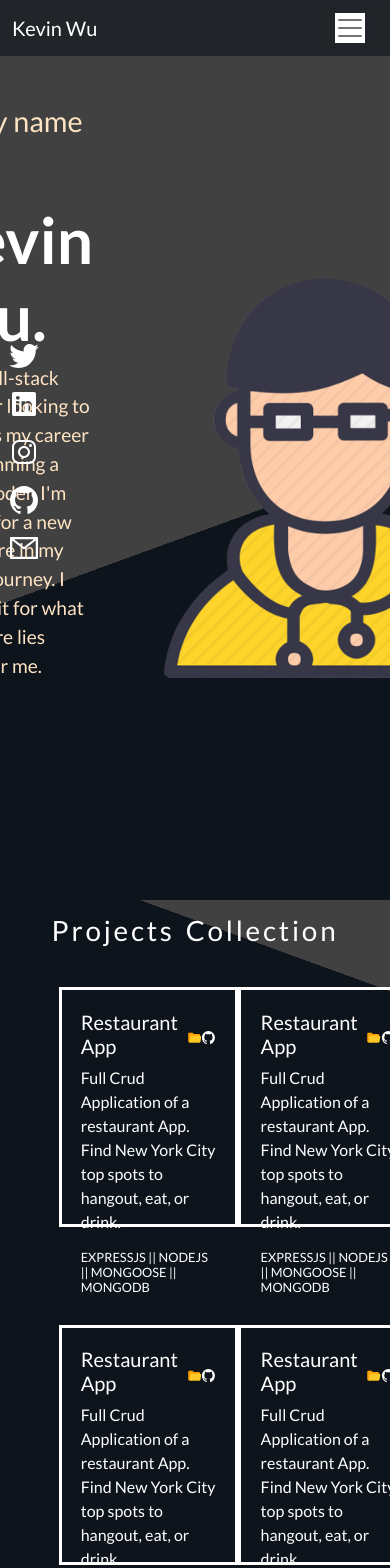
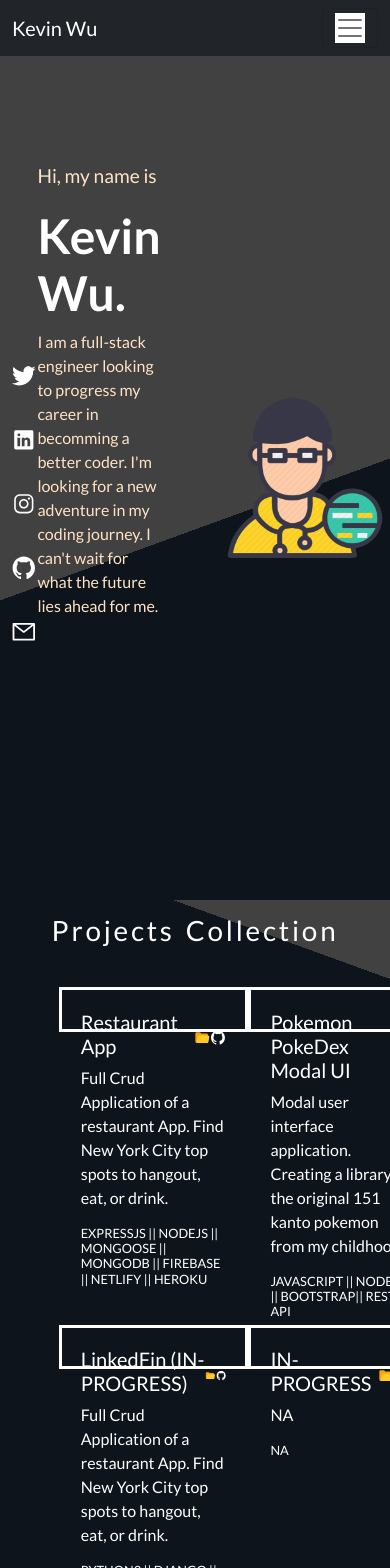
Before and after one commit to KdoubleUs/React-landing-page, a React (Create React App) app: page / in a window 390 px wide. Shown: the top 1568 px of the page. Built offline with nearby package versions, Linux system fonts and the light colour scheme.

Commit message:
addded a page tracker

```diff
--- a/src/App.css
+++ b/src/App.css
@@ -140,6 +140,18 @@
   justify-content: flex-start;
   justify-items: flex-start;
 }
+.footer {
+  position: relative;
+  bottom: 0;
+  justify-content: flex-end;
+  margin-top: auto;
+  padding: 0;
+  font-size: 0.7em;
+  font-weight: 700;
+  letter-spacing: 0.5em;
+  font-style: italic;
+  color: antiquewhite;
+}
 .inputs {
   margin: 1em;
 }
@@ -227,9 +239,79 @@
 }
 
 .contact-title {
+  margin-top: 5em;
   font-weight: 700;
 }
 .label {
   font-weight: 900;
   color: bisque;
 }
+
+/*page circle*/
+.circle-trackers {
+  position: fixed;
+  height: 1em;
+  width: 1em;
+  right: 0;
+  top: 30%;
+  margin-right: 1em;
+}
+.page-circle {
+  z-index: 5;
+  height: 1em;
+  width: 1em;
+  background-color: white;
+  border-radius: 50%;
+  margin-top: 2em;
+  cursor: pointer;
+}
+
+/* MOBILE MEDIA QUERIES*/
+@media (max-width: 390px) {
+  .app {
+    width: 100vw;
+  }
+  .landing-section {
+    width: 100vw;
+  }
+  .hero {
+    height: 10em;
+    width: 10em;
+    margin-right: 4em;
+  }
+  .top-head {
+    font-size: 1.2em;
+  }
+  .name-title {
+    font-size: 3em;
+  }
+  .bottom-head {
+    font-size: 1em;
+  }
+  .social-svg {
+    font-size: 1.6em;
+    margin-top: 1em;
+  }
+  .social-links {
+    position: fixed;
+  }
+  .card-container {
+    height: 2em;
+    width: auto;
+  }
+  .project-container {
+    display: flex;
+    flex-direction: row;
+    width: 10em;
+    height: auto;
+    flex-wrap: nowrap;
+  }
+  .project-section {
+    width: 100vw;
+    height: 100%;
+  }
+  #project {
+    height: 100vh;
+    width: 100vw;
+  }
+}
--- a/src/App.js
+++ b/src/App.js
@@ -7,9 +7,12 @@ import Social from "./components/social";
 import Experience from "./Pages/Experience";
 import AboutMe from "./Pages/AboutMe";
 import Contact from "./Pages/Contact";
+import Footer from "./components/footer";
+import Circle from "./components/circle";
 function App() {
   return (
     <div className="app">
+      {/* <Circle /> */}
       <Navigation />
       <Landing />
       <Social />
--- a/src/Pages/Contact.jsx
+++ b/src/Pages/Contact.jsx
@@ -1,6 +1,7 @@
 import React from "react";
 import styled from "styled-components";
 import { motion } from "framer-motion";
+import Footer from "../components/footer";
 
 const Section = styled.section`
   height: 100vh;
@@ -90,6 +91,7 @@ function Contact() {
             </motion.button>
           </table>
         </form>
+        <Footer />
       </Container>
     </Section>
   );
--- a/src/components/Landing.jsx
+++ b/src/components/Landing.jsx
@@ -9,11 +9,11 @@ export const Section = styled.section`
   justify-content: center;
 `;
 const Container = styled.section`
-display:grid;
-grid-template-columns: 1fr 1fr;
-height:100vh;
-padding: 3rem calc((100vw-1300px) / 2) @media screen and (max-width: 768px) {
-    grid-template-columns: 1fr;
+  display: grid;
+  grid-template-columns: 1fr 1fr;
+  height: 100vh;
+  // padding: 3rem calc((100vw-1300px) / 2) @media screen and (max-width: 768px) {
+  //     grid-template-columns: 1fr;
 `;
 const ColumnLeft = styled.div`
   display: flex;
@@ -40,7 +40,7 @@ const fadeFromBelow = {
 };
 export default function Landing() {
   return (
-    <Section>
+    <Section className="landing-section">
       <Container className="main-page">
         <ColumnLeft>
           <motion.p
--- a/src/components/Project.jsx
+++ b/src/components/Project.jsx
@@ -10,7 +10,7 @@ grid-template-rows: 1fr 1fr;
 height: 80vh;
 width: 70%;
 margin-top: 2em;
-padding: 3rem calc((100vw-1300px) / 2) @media screen and (max-width: 768px) {
+padding: 3rem calc((100vw-1300px) / 2) @media screen and (max-width: 400px) {
     grid-template-columns: 1fr;
 
 `;
@@ -19,44 +19,33 @@ function Project() {
   return (
     <div id="project">
       <h1 className="prj-title"> Projects Collection</h1>
-      <Section>
-        <Container>
+      <Section className="project-section">
+        <Container className="project-container">
           <Card
             title="Restaurant App"
             text="Full Crud Application of a restaurant App. Find New York City top spots
           to hangout, eat, or drink."
-            tools="EXPRESSJS || NODEJS || MONGOOSE || MONGODB "
+            tools="EXPRESSJS || NODEJS || MONGOOSE || MONGODB || FIREBASE || NETLIFY || HEROKU"
           ></Card>
           <Card
-            title="Restaurant App"
+            title="Pokemon PokeDex Modal UI"
+            text="Modal user interface application. Creating a library of the original 151 kanto pokemon from my childhood."
+            tools="JAVASCRIPT || NODEJS || BOOTSTRAP|| REST-API"
+          ></Card>
+          <Card
+            title="Card War Game"
+            text="A game of card war using vanilla javascript, css, and html. This game focuses on the fundamental of object-oriented programming, event-handling, and conditional rendering.
+             A simple and fun game to play!"
+            tools="JAVASCRIPT || HTML5 || CSS3"
+          ></Card>
+          <Card
+            title="LinkedFin (IN-PROGRESS)"
             text="Full Crud Application of a restaurant App. Find New York City top spots
           to hangout, eat, or drink."
-            tools="EXPRESSJS || NODEJS || MONGOOSE || MONGODB "
+            tools="PYTHON3 || DJANGO || REACTJS || JAVASCRIPT || HEROKU || NETLIFY "
           ></Card>
-          <Card
-            title="Restaurant App"
-            text="Full Crud Application of a restaurant App. Find New York City top spots
-          to hangout, eat, or drink."
-            tools="EXPRESSJS || NODEJS || MONGOOSE || MONGODB "
-          ></Card>
-          <Card
-            title="Restaurant App"
-            text="Full Crud Application of a restaurant App. Find New York City top spots
-          to hangout, eat, or drink."
-            tools="EXPRESSJS || NODEJS || MONGOOSE || MONGODB "
-          ></Card>
-          <Card
-            title="Restaurant App"
-            text="Full Crud Application of a restaurant App. Find New York City top spots
-          to hangout, eat, or drink."
-            tools="EXPRESSJS || NODEJS || MONGOOSE || MONGODB "
-          ></Card>{" "}
-          <Card
-            title="Restaurant App"
-            text="Full Crud Application of a restaurant App. Find New York City top spots
-        to hangout, eat, or drink."
-            tools="EXPRESSJS || NODEJS || MONGOOSE || MONGODB "
-          ></Card>
+          <Card title="IN-PROGRESS" text="NA" tools="NA "></Card>
+          <Card title="IN-PROGRESS" text="NA" tools="NA"></Card>
         </Container>
       </Section>
     </div>
--- /dev/null
+++ b/src/components/circle.jsx
@@ -0,0 +1,56 @@
+import React from "react";
+import { useState, useEffect } from "react";
+let url = window.location.href;
+const lastSegment = url.split("#").pop();
+console.log(lastSegment);
+function Circle() {
+  const [identify, setIdentification] = useState(0);
+  const listenScrollEvent = event => {
+    if (window.scrollY < 699) {
+      setIdentification(1);
+      console.log(identify);
+      console.log(event.target.value);
+      document.getElementById(identify.toString()).style.backgroundColor =
+        "green";
+      console.log(`page 1`);
+    } else if (window.scrollY > 700 && window.scrollY < 1300) {
+      setIdentification(2);
+      console.log(identify);
+      document.getElementById(identify.toString()).style.backgroundColor =
+        "green";
+
+      //   console.log(`page 2`);
+    } else if (window.scrollY > 1400 && window.scrollY < 1700) {
+      document.getElementById("3").style.backgroundColor = "green";
+
+      console.log(`page 3`);
+    } else if (window.scrollY > 2100 && window.scrollY < 2400) {
+      document.getElementById("4").style.backgroundColor = "green";
+
+      console.log(`page 4`);
+    } else if (window.scrollY > 2800 && window.scrollY < 3200) {
+      document.getElementById("5").style.backgroundColor = "green";
+
+      console.log(`page 5`);
+    }
+  };
+  useEffect(() => {
+    window.addEventListener("scroll", listenScrollEvent);
+    // document.getElementById(identify).style.backgroundColor = "green";
+    // document.getElementsByClassName("page-circle").style.backgroundColor =
+    //   "white";
+    return () => window.removeEventListener("scroll", listenScrollEvent);
+  }, [identify]);
+  return (
+    <div className="circle-trackers">
+      <a className="page-circle"></a>
+      <div className="page-circle" id="1"></div>
+      <div className="page-circle" id="2"></div>
+      <div className="page-circle" id="3"></div>
+      <div className="page-circle" id="4"></div>
+      <div className="page-circle" id="5"></div>
+    </div>
+  );
+}
+
+export default Circle;
--- a/src/components/footer.jsx
+++ b/src/components/footer.jsx
@@ -1,7 +1,7 @@
 import React from "react";
 
-function footer() {
-  return <div>2022 Copyright NYC Created </div>;
+function Footer() {
+  return <h1 className="footer">2022 NYC Created BY KEVIN WU </h1>;
 }
 
-export default footer;
+export default Footer;
--- a/src/components/social.jsx
+++ b/src/components/social.jsx
@@ -35,6 +35,7 @@ function Social() {
       </motion.a>
       <motion.a
         href="https://www.linkedin.com/in/kevinwunyc/"
+        target={"_blank"}
         whileHover={{ scale: 1.2, color: "#0077b5" }}
         variants={fadeFromLeft}
         inital={{ opacity: 0 }}
@@ -46,6 +47,7 @@ function Social() {
       </motion.a>
       <motion.a
         href="https://www.instagram.com/KdoubleUs/"
+        target={"_blank"}
         whileHover={{ scale: 1.2, color: "#cd201f" }}
         variants={fadeFromLeft}
         inital={{ opacity: 0 }}
@@ -57,6 +59,7 @@ function Social() {
       </motion.a>
       <motion.a
         href="https://github.com/KdoubleUs"
+        target={"_blank"}
         whileHover={{ scale: 1.2, color: "#e4405f" }}
         variants={fadeFromLeft}
         inital={{ opacity: 0 }}
@@ -68,6 +71,7 @@ function Social() {
       </motion.a>
       <motion.a
         href="mailto:kevinwuinbox@gmail.com"
+        target={"_blank"}
         whileHover={{ scale: 1.2, color: "#0077b5" }}
         variants={fadeFromLeft}
         inital={{ opacity: 0 }}
```
